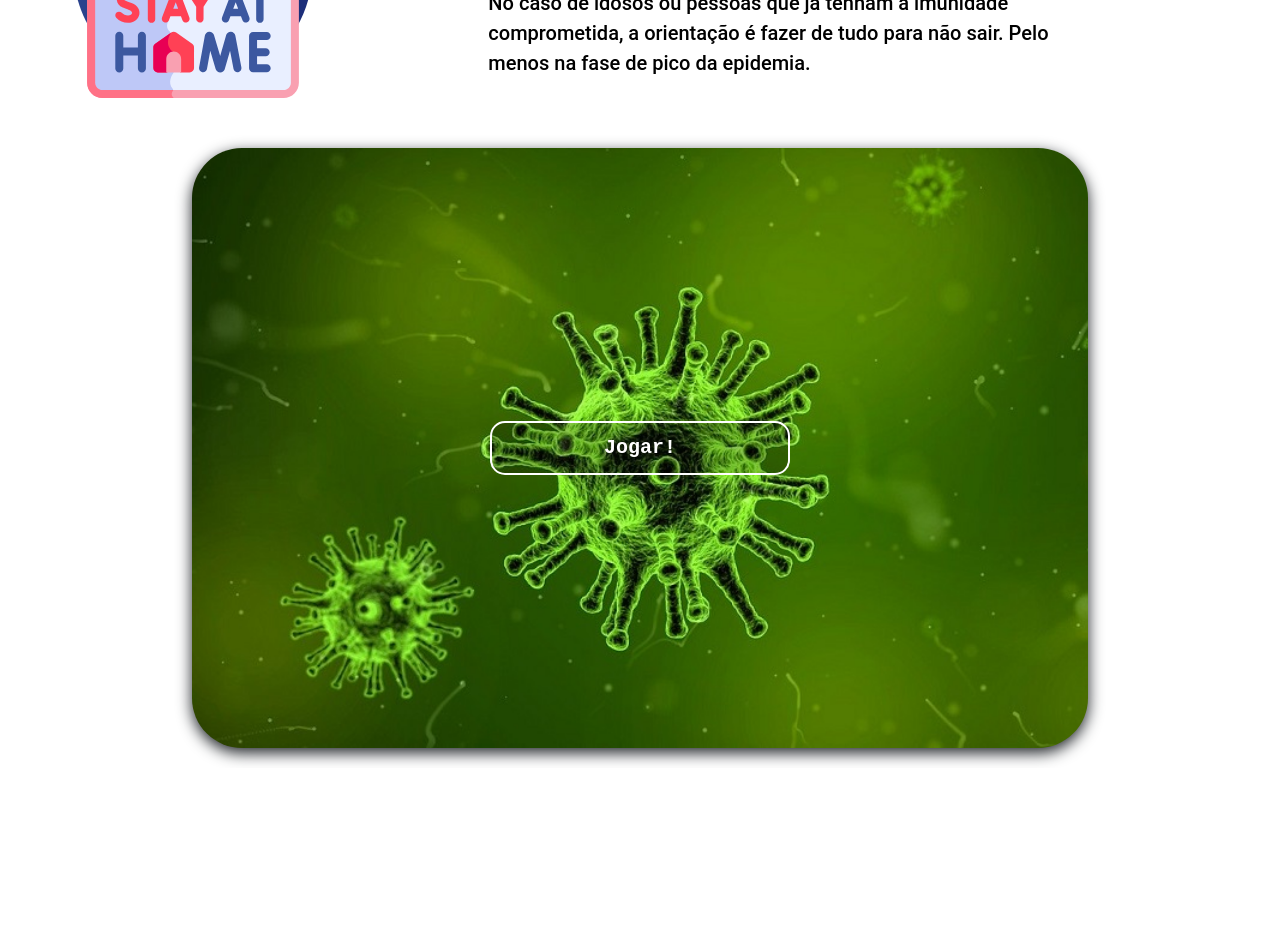
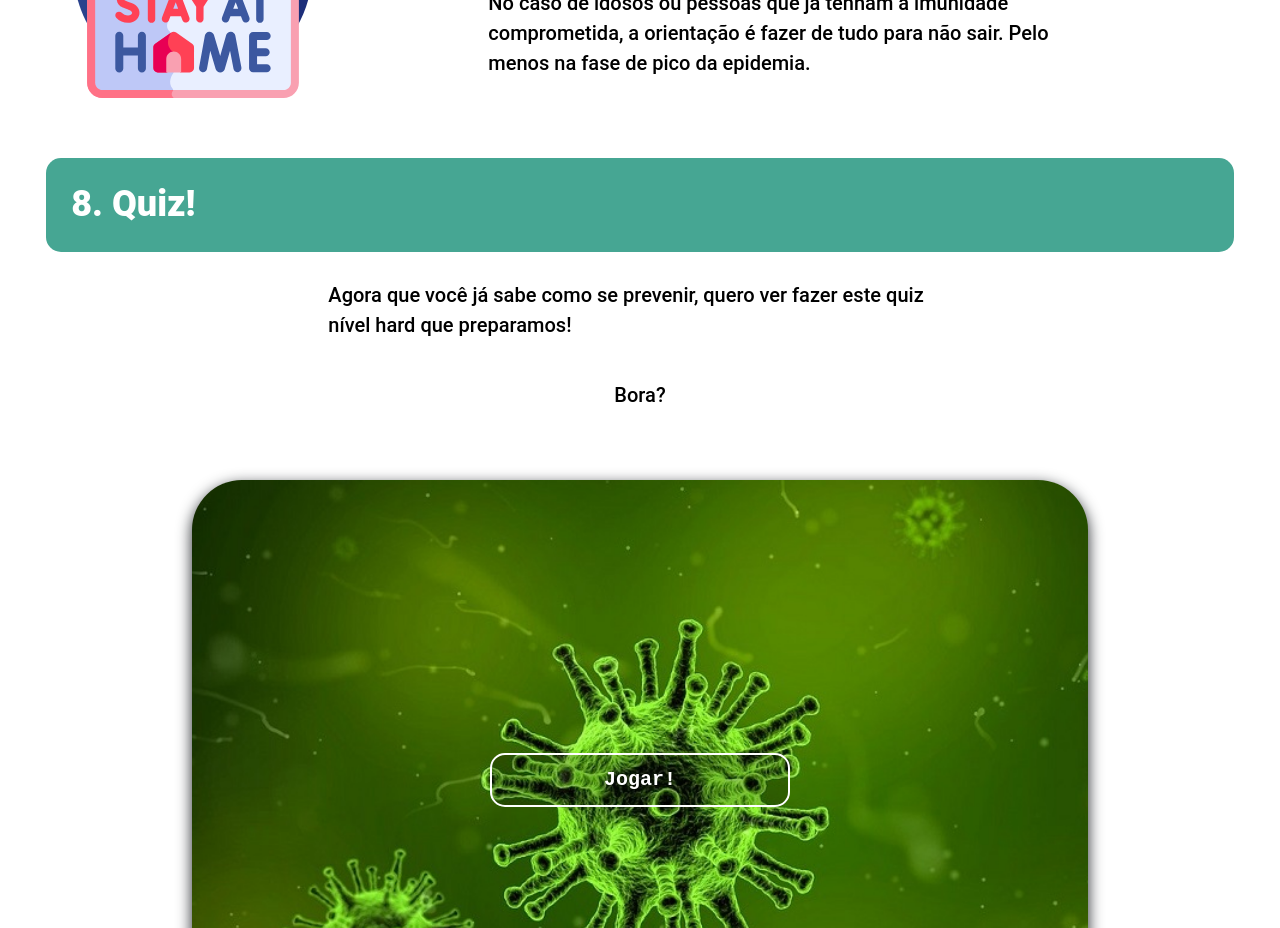
Before and after one commit to tryber/hackatrybe-covid, a React (Create React App) app: page /prevention in a window 1280 px wide. Shown: the part 2840-3768 px from the top of the page. Before the commit the page ends 3608 px from the top, so only its background shows below. Built offline with nearby package versions, Linux system fonts and the light colour scheme; what google-maps-react would draw is missing.

Commit message:
Title to the quiz

```diff
--- /dev/null
+++ b/src/components/quizTitle.js
@@ -0,0 +1,25 @@
+import React, { Component } from 'react';
+import 'bootstrap/dist/css/bootstrap.min.css';
+import '../style/prevention.css';
+
+class Prevention extends Component {
+  render() {
+    return (
+      <div className="container-fluid">
+        <section className="about">
+          <div className="titulo-container">
+            <h2 className="title">8. Quiz!</h2>
+          </div>
+          <div className="row justify-content-center">
+            <div className="col-lg-8 col-sm-11 col-11 text-container">
+              <p className="texto">Agora que você já sabe como se prevenir, quero ver fazer este quiz nível hard que preparamos!</p>
+              <p>Bora?</p>
+            </div>
+          </div>
+        </section>
+      </div>
+    );
+  }
+};
+
+export default Prevention;
--- a/src/pages/Prevention.js
+++ b/src/pages/Prevention.js
@@ -1,6 +1,7 @@
 import React, { Component } from 'react';
 import Prevention from '../components/prevention'
 import Quiz from '../components/quiz'
+import QuizTitle from '../components/quizTitle'
 
 class PreventionPage extends Component {
 
@@ -8,6 +9,7 @@ class PreventionPage extends Component {
     return (
       <div>
         <Prevention />
+        <QuizTitle />
         <Quiz />
       </div>
     )
```
